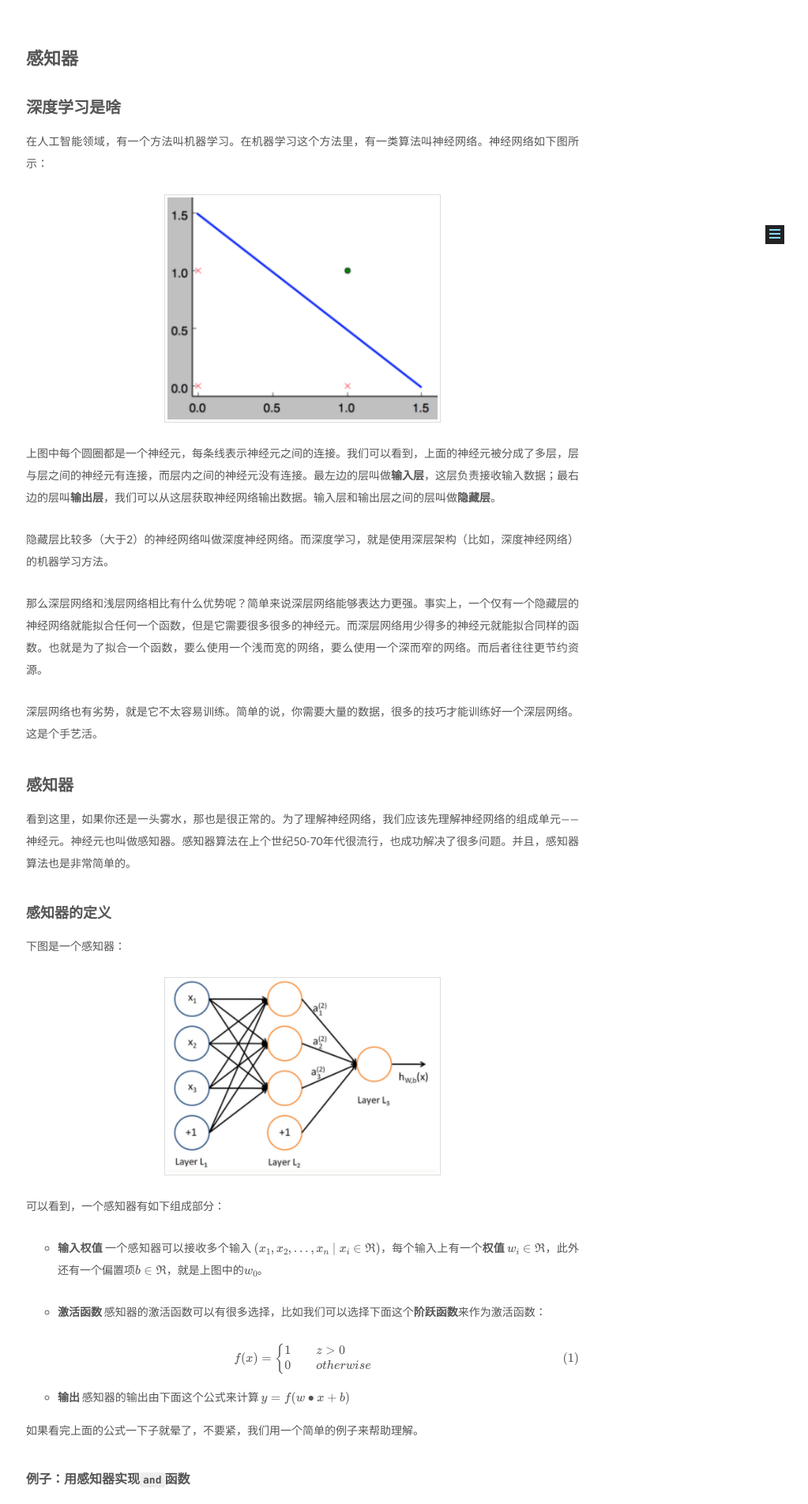
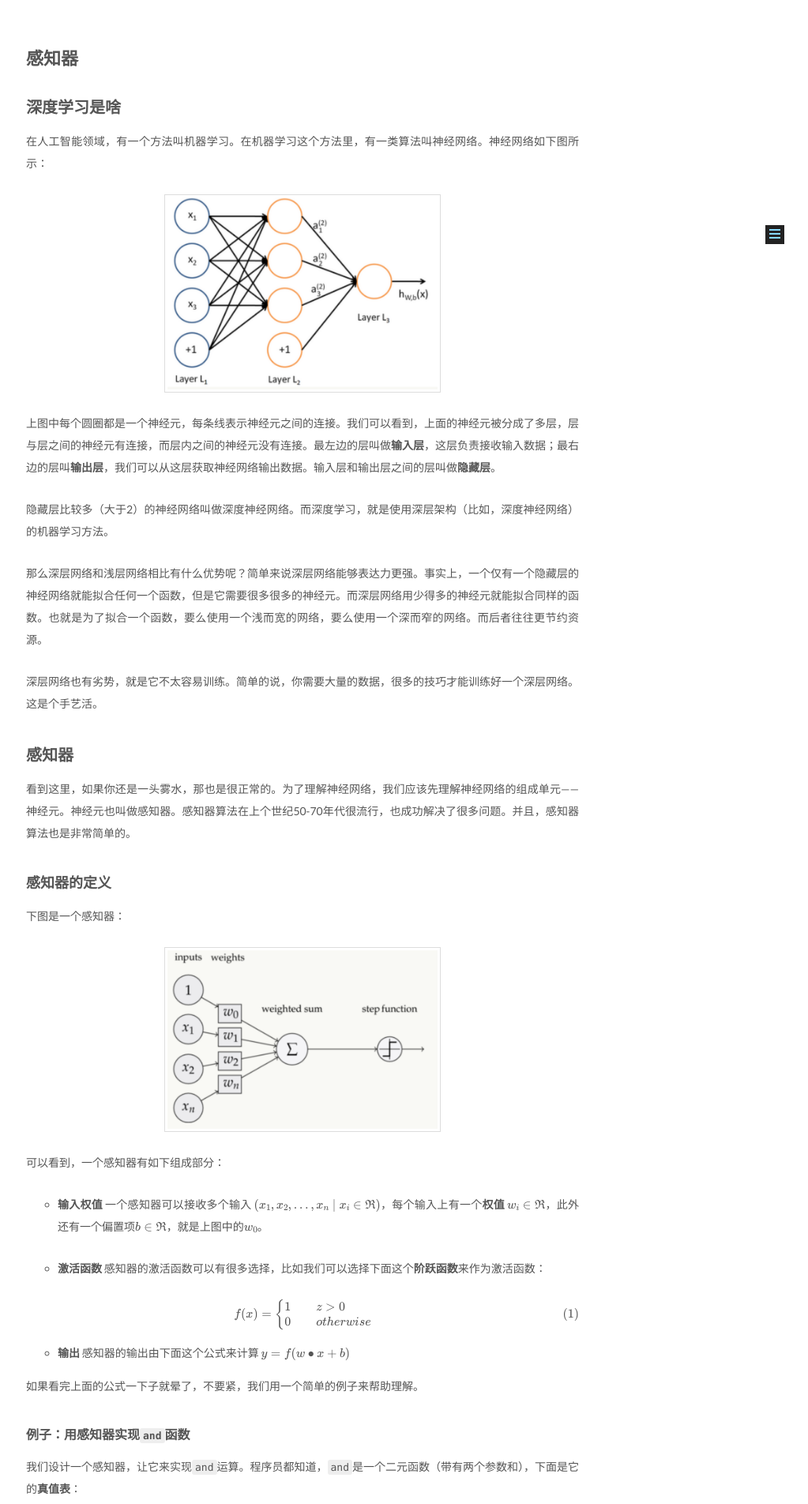
Before and after one commit to CircleZ3791117/CircleZ3791117.github.io, a Jekyll site: the page built from _posts/2018-2-7-Perceptron.md, in a window 1280 px wide. Shown: the part 546-2450 px from the top of the page at 79% size, without its empty margins (257-1280 px from the left). Built offline with Jekyll 4.4.1, drawn with Linux system fonts in a browser that asks for light colours; formulas are drawn with MathJax 3; comment, search, counter and statistics services are not loaded.

Commit message:
modify post

```diff
--- a/_posts/2018-2-7-Perceptron.md
+++ b/_posts/2018-2-7-Perceptron.md
@@ -14,7 +14,7 @@ excerpt: ""
 
 在人工智能领域，有一个方法叫机器学习。在机器学习这个方法里，有一类算法叫神经网络。神经网络如下图所示：
 
-![01](/assets/images/2018-2-7-Perceptron/01.png){:height="50%" width="50%"}
+![01](/assets/images/2018-2-7-Perceptron/02.png){:height="50%" width="50%"}
 
 
 上图中每个圆圈都是一个神经元，每条线表示神经元之间的连接。我们可以看到，上面的神经元被分成了多层，层与层之间的神经元有连接，而层内之间的神经元没有连接。最左边的层叫做**输入层**，这层负责接收输入数据；最右边的层叫**输出层**，我们可以从这层获取神经网络输出数据。输入层和输出层之间的层叫做**隐藏层**。
@@ -33,7 +33,7 @@ excerpt: ""
 
 下图是一个感知器：
 
-![02](/assets/images/2018-2-7-Perceptron/02.png){:height="50%" width="50%"}
+![02](/assets/images/2018-2-7-Perceptron/03.png){:height="50%" width="50%"}
 
 
 
@@ -112,7 +112,7 @@ $$
 ### 感知器还能做什么
 
 事实上，感知器不仅仅能实现简单的布尔运算。它可以拟合任何的线性函数，任何线性分类或线性回归问题都可以用感知器来解决。前面的布尔运算可以看作是**二分类**问题，即给定一个输入，输出0（属于分类0）或1（属于分类1）。如下面所示，`and`运算是一个线性分类问题，即可以用一条直线把分类0（**false**，红叉表示）和分类1（**true**，绿点表示）分开。
-![03](/assets/images/2018-2-7-Perceptron/03.png){:height="50%" width="50%"}
+![03](/assets/images/2018-2-7-Perceptron/01.png){:height="50%" width="50%"}
 
 
 然而，感知器却不能实现异或运算，如下图所示，异或运算不是线性的，你无法用一条直线把分类0和分类1分开。
```
